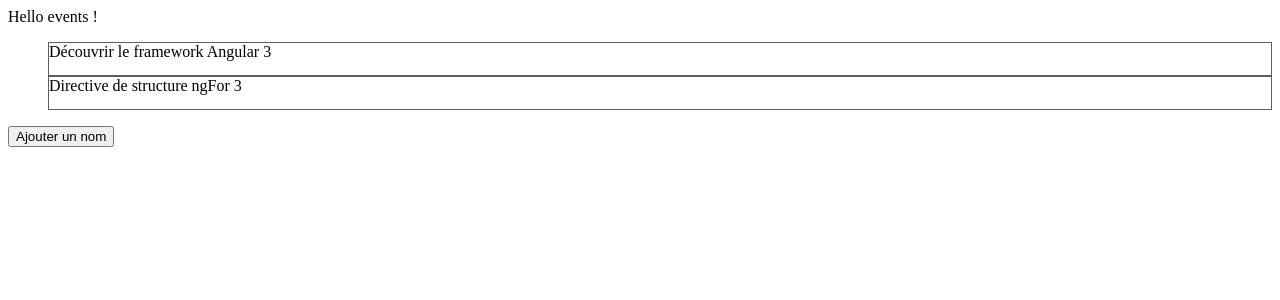
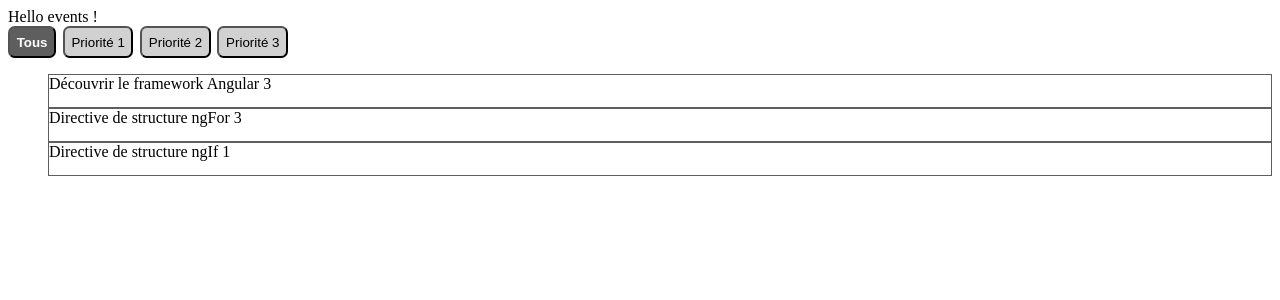
Before and after one commit to dacodemaniak/angular-events, an Angular app: page / in a window 1280 px wide. Shown: the top 300 px of the page. Built offline with nearby package versions, Linux system fonts and the light colour scheme.

Commit message:
Add filter events handler

```diff
--- a/src/app/app.component.html
+++ b/src/app/app.component.html
@@ -1,16 +1,23 @@
 
 <div>Hello {{ title }} !</div>
 
-<ul><!-- Unordered list -->
-  <ng-container *ngFor="let event of events">
-    <li *ngIf="event.priority === 3">
-       {{ event.title }} {{ event.priority }}
-    </li>
-  </ng-container>
-</ul>
+<div class="filterBar">
+  <button [ngClass]="{'active': filterActive === 0}" type="button" (click)="filter(0)">Tous</button>
+  <button [ngClass]="{'active': filterActive === 1}"type="button" (click)="filter(1)">Priorité 1</button>
+  <button [ngClass]="{'active': filterActive === 2}" type="button" (click)="filter(2)">Priorité 2</button>
+  <button [ngClass]="{'active': filterActive === 3}" type="button" (click)="filter(3)">Priorité 3</button>
+</div>
 
+<ng-container *ngIf="countFiltered() > 0 else noEvent">
+  <ul><!-- Unordered list -->
+    <ng-container *ngFor="let event of events">
+      <li *ngIf="filterActive === 0 || event.priority === filterActive">
+        {{ event.title }} {{ event.priority }}
+      </li>
+    </ng-container>
+  </ul>
+</ng-container>
 
-
-<button type="button" (click)="addEvent()">
-  Ajouter un nom
-</button>
+<ng-template #noEvent>
+  Désolé, aucun événement de ce type
+</ng-template>
--- a/src/app/app.component.scss
+++ b/src/app/app.component.scss
@@ -1,5 +1,18 @@
 $border-color: #5f5e5e;
 $base-unit: 1em;
+
+button {
+  background-color: lighten($border-color, 45%);
+  border-radius: .5em;
+  padding: .5em;
+  margin-right: .5em;
+
+  &.active { // Pure CSS : button.active
+    background-color: $border-color;
+    color: #fff;
+    font-weight: bold;
+  }
+}
 
 /**
 * Pure CSS : ul li
--- a/src/app/app.component.ts
+++ b/src/app/app.component.ts
@@ -10,6 +10,8 @@
 export class AppComponent {
   public title: String = new String('events');
   public events: EventInterface[] = [];
+
+  public filterActive: number = 0;
 
   public constructor(
     private titleService: Title
@@ -34,6 +36,14 @@
     this.titleService.setTitle('Liste des événements');
   }
 
+  public filter(priority: number): void {
+    this.filterActive = priority;
+  }
+
+  public countFiltered(): number {
+    return this.events.filter((event: EventInterface) => event.priority === this.filterActive || this.filterActive === 0).length;
+  }
+
   public addEvent(): void {
     this.events.push({
       title: 'Schematics',
```
